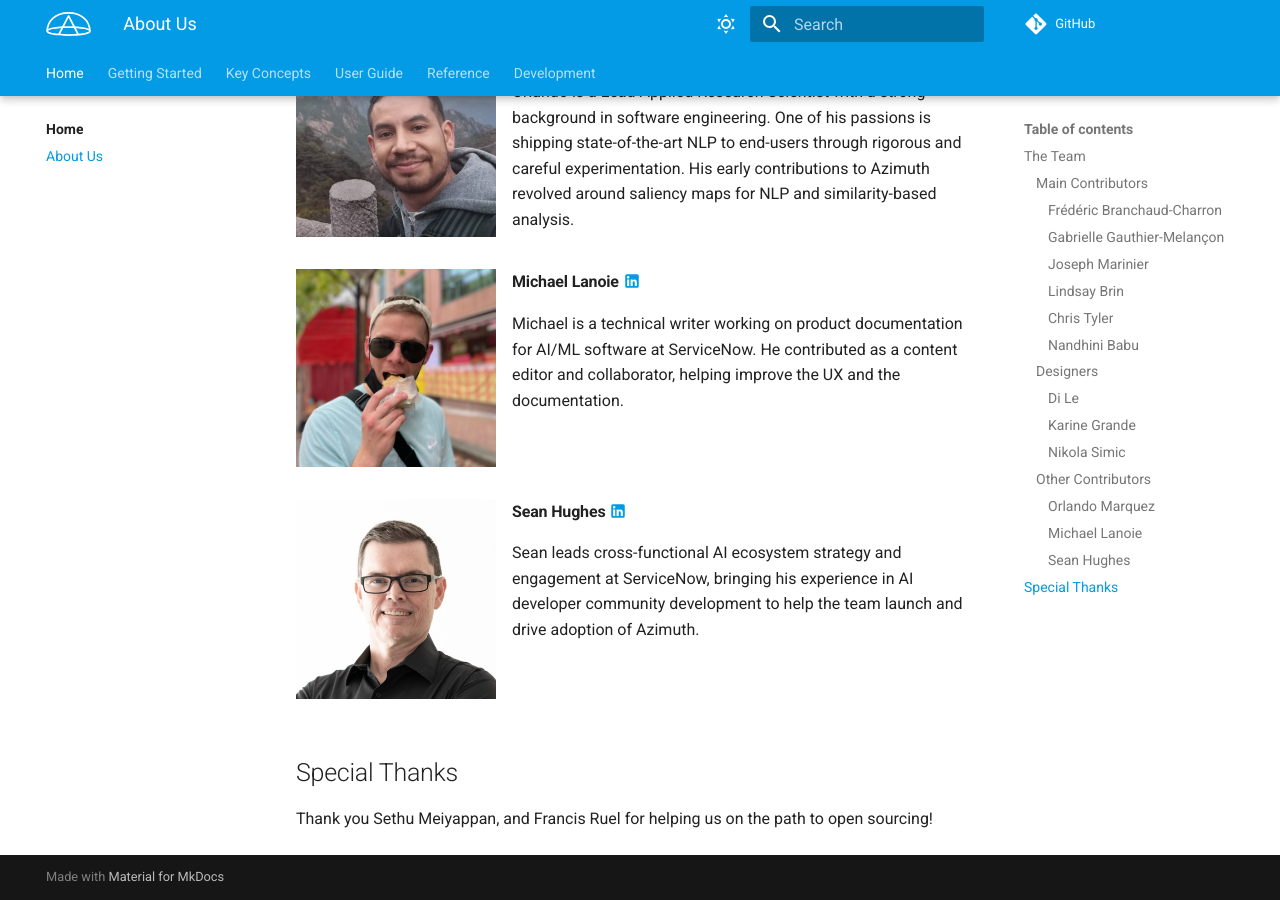
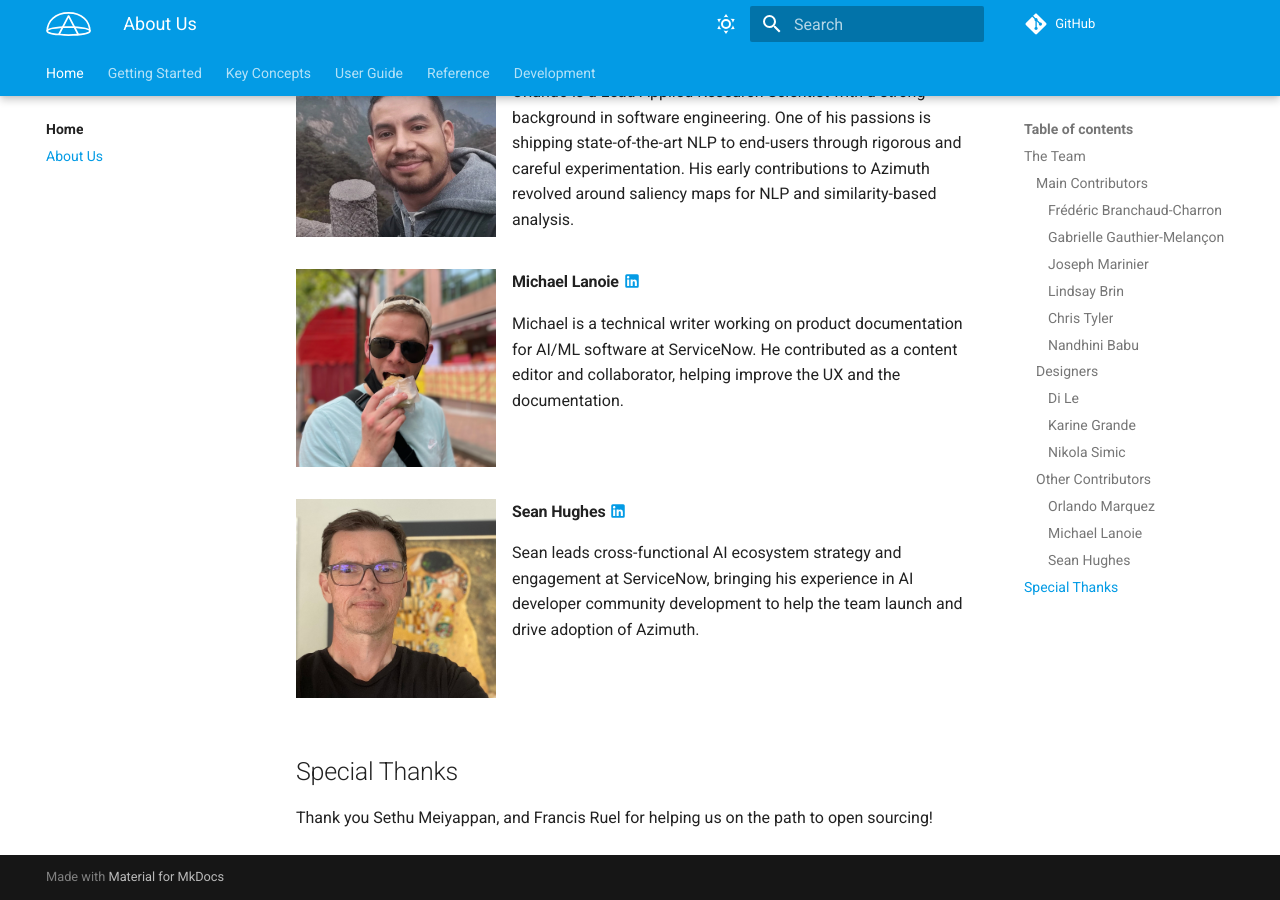
Before and after one commit to ServiceNow/azimuth, an MkDocs documentation site: the page built from docs/docs/about-us.md, in a window 1280 px wide and 900 px high, scrolled down 2774 px. Built offline with MkDocs 1.6.1 and Material for MkDocs 9.7.7, drawn with Linux system fonts in a browser that asks for light colours; emoji names are drawn with the system emoji font; comment, search, counter and statistics services are not loaded; the version menu is left out.

Commit message:
Modify about-us

```diff
--- a/docs/docs/about-us.md
+++ b/docs/docs/about-us.md
@@ -141,7 +141,7 @@ contributed as a content editor and collaborator, helping improve the UX and the
 
 <div markdown style="display: inline-block;">
 
-![Sean Hughes](_static/images/development/team/sean.jpeg){ width=200 align=left }
+![Sean Hughes](_static/images/development/team/sean.png){ width=200 align=left }
 
 #### Sean Hughes [:material-linkedin:](https://www.linkedin.com/in/seanhughes/)
 
```
Also changed, not shown: docs/docs/_static/images/development/team/sean.jpeg (deleted), docs/docs/_static/images/development/team/sean.png (added).
